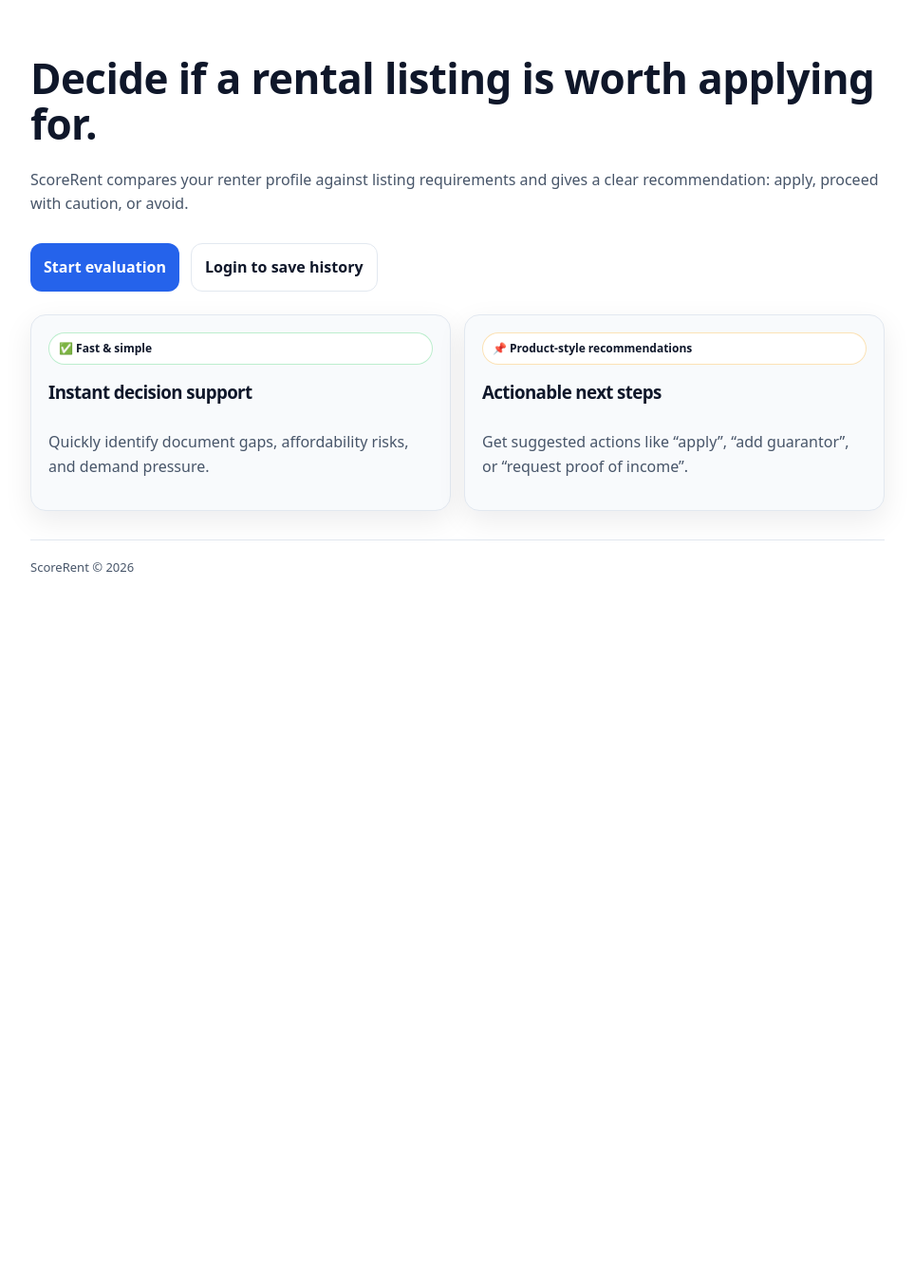
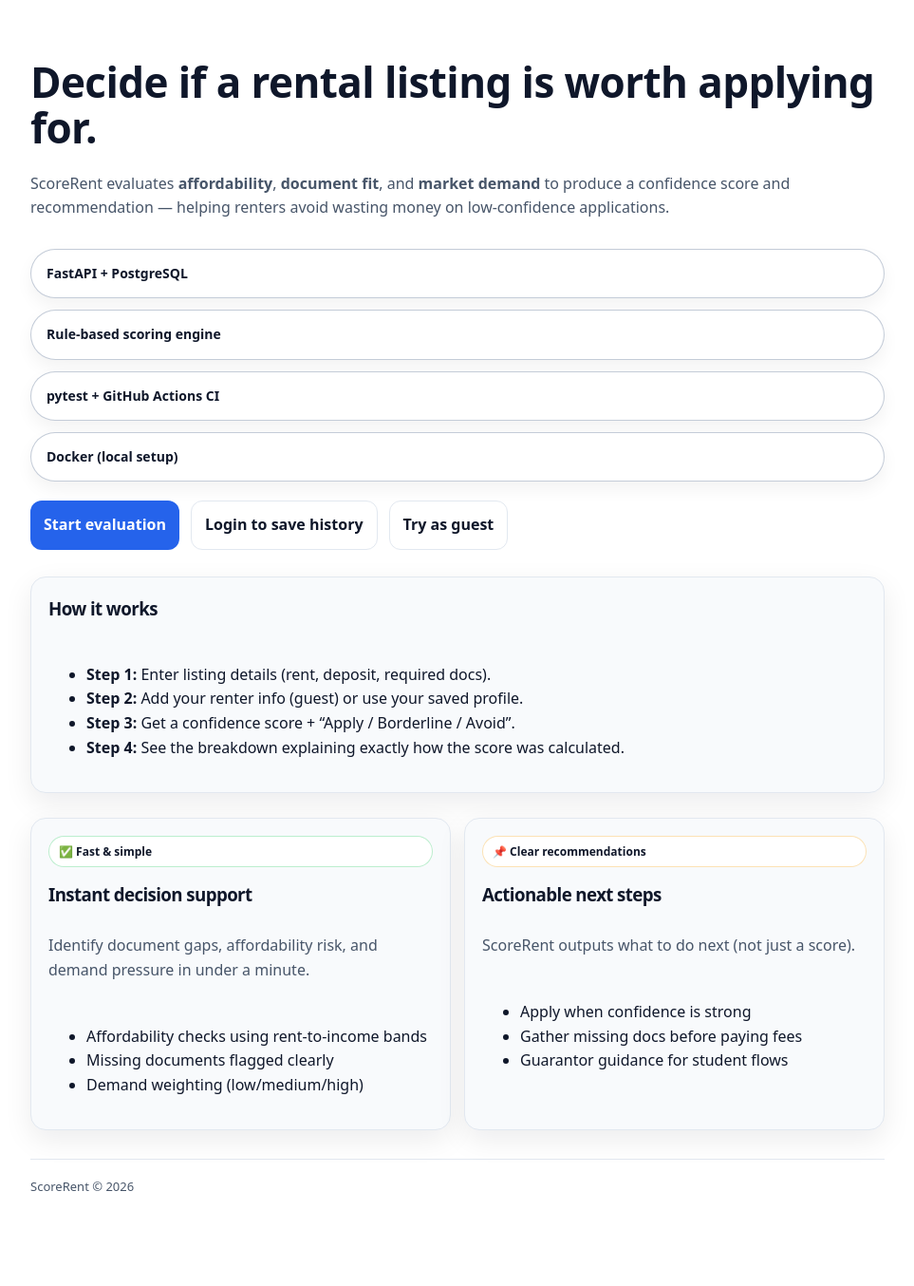
Before and after one commit to nonluthando/ScoreRent, a FastAPI app: page / in a window 1280 px wide. Shown: the part 86-1440 px from the top of the page at 95% size, without its empty margins (158-1121 px from the left). Before the commit the page ends 688 px from the top, so only its background shows below. Run offline with FastAPI, Linux system fonts and the light colour scheme.

Commit message:
index.html - improve home page hero

```diff
--- a/templates/index.html
+++ b/templates/index.html
@@ -1,41 +1,76 @@
 {% extends "base.html" %}
 {% block content %}
 
-<section class="stack" style="padding-top: 30px;">
+<section class="stack" style="padding-top: 34px;">
+  <!-- Hero -->
   <div class="stack" style="gap:10px;">
     <h1>Decide if a rental listing is worth applying for.</h1>
+
     <p>
-      ScoreRent compares your renter profile against listing requirements and gives a clear recommendation:
-      apply, proceed with caution, or avoid.
+      ScoreRent evaluates <strong>affordability</strong>, <strong>document fit</strong>, and <strong>market demand</strong>
+      to produce a confidence score and recommendation — helping renters avoid wasting money on low-confidence applications.
     </p>
+
+    <div class="pillList" style="margin-top: 6px;">
+      <div class="pill pillReason">FastAPI + PostgreSQL</div>
+      <div class="pill pillReason">Rule-based scoring engine</div>
+      <div class="pill pillReason">pytest + GitHub Actions CI</div>
+      <div class="pill pillReason">Docker (local setup)</div>
+    </div>
   </div>
 
-  <div class="actions">
+  <!-- Primary actions -->
+  <div class="actions" style="margin-top: 6px;">
     <a class="btn" href="/evaluate">Start evaluation</a>
+
     {% if user %}
       <a class="btn secondary" href="/history">View saved evaluations</a>
     {% else %}
       <a class="btn secondary" href="/login">Login to save history</a>
+      <a class="btn secondary" href="/evaluate">Try as guest</a>
     {% endif %}
   </div>
 
-  <div class="grid-2" style="margin-top: 10px;">
+  <!-- How it works -->
+  <div class="card stack" style="margin-top: 14px;">
+    <h3>How it works</h3>
+    <ul class="list">
+      <li><strong>Step 1:</strong> Enter listing details (rent, deposit, required docs).</li>
+      <li><strong>Step 2:</strong> Add your renter info (guest) or use your saved profile.</li>
+      <li><strong>Step 3:</strong> Get a confidence score + “Apply / Borderline / Avoid”.</li>
+      <li><strong>Step 4:</strong> See the breakdown explaining exactly how the score was calculated.</li>
+    </ul>
+  </div>
+
+  <!-- Value props -->
+  <div class="grid-2" style="margin-top: 12px;">
     <div class="card stack">
       <div class="badge good">✅ Fast & simple</div>
       <h3>Instant decision support</h3>
       <p>
-        Quickly identify document gaps, affordability risks, and demand pressure.
+        Identify document gaps, affordability risk, and demand pressure in under a minute.
       </p>
+      <ul class="list">
+        <li>Affordability checks using rent-to-income bands</li>
+        <li>Missing documents flagged clearly</li>
+        <li>Demand weighting (low/medium/high)</li>
+      </ul>
     </div>
 
     <div class="card stack">
-      <div class="badge warn">📌 Product-style recommendations</div>
+      <div class="badge warn">📌 Clear recommendations</div>
       <h3>Actionable next steps</h3>
       <p>
-        Get suggested actions like “apply”, “add guarantor”, or “request proof of income”.
+        ScoreRent outputs what to do next (not just a score).
       </p>
+      <ul class="list">
+        <li>Apply when confidence is strong</li>
+        <li>Gather missing docs before paying fees</li>
+        <li>Guarantor guidance for student flows</li>
+      </ul>
     </div>
   </div>
+
 </section>
 
 {% endblock %}
```
